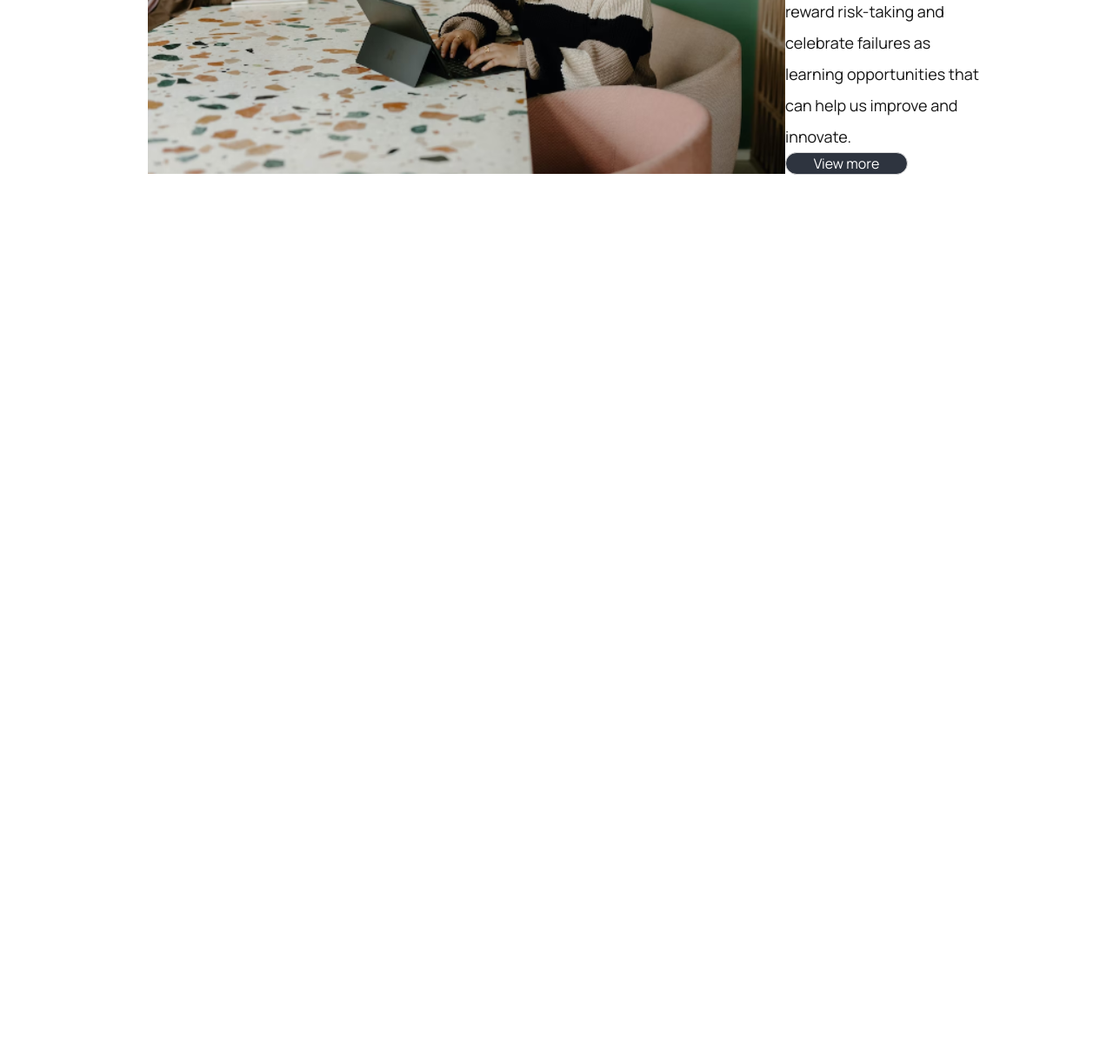
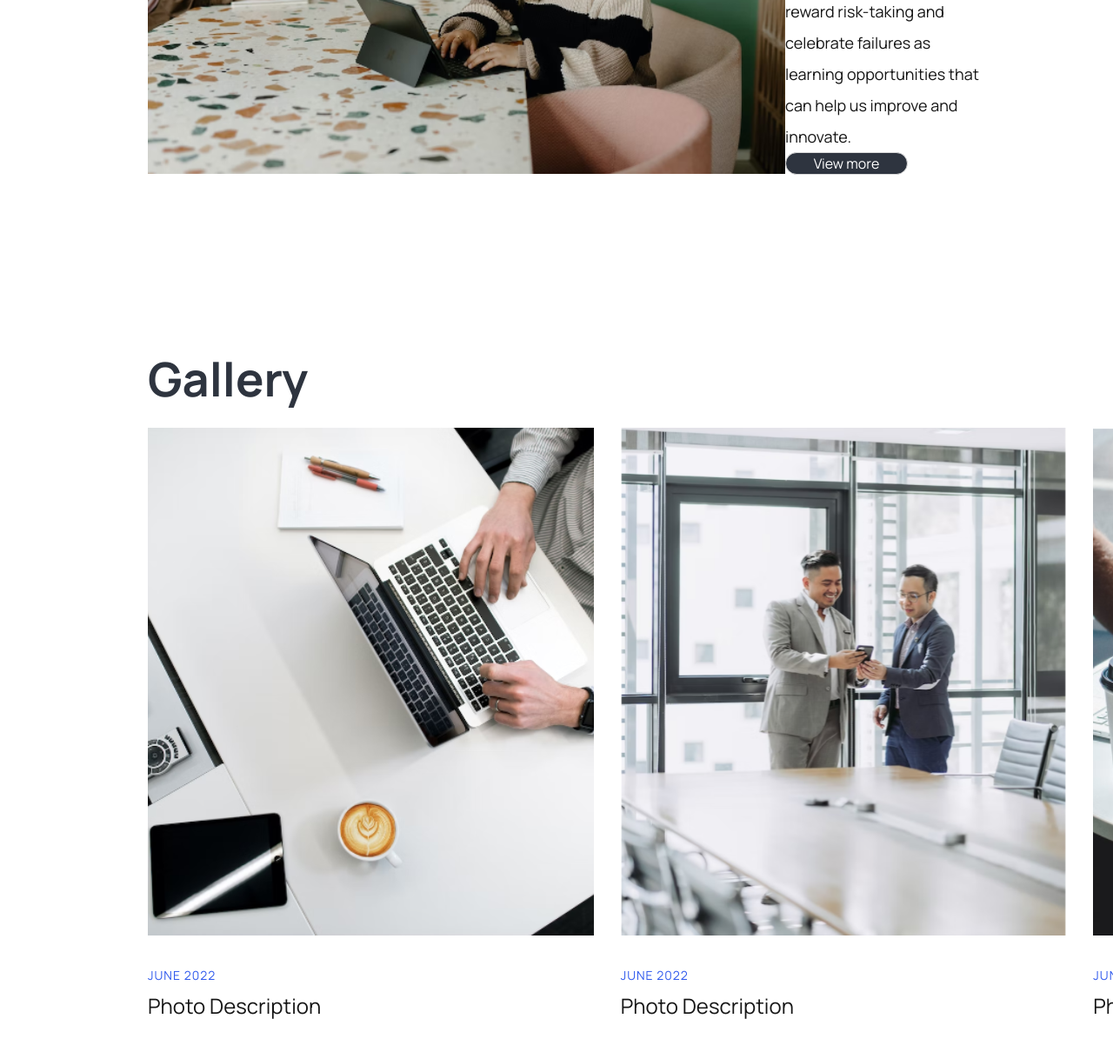
Before and after one commit to Doktorlich/petProject-1, a website built with Vite: page index.html in a window 1280 px wide. Shown: the part 3331-4541 px from the top of the page at 87% size. Before the commit the page ends 3631 px from the top, so only its background shows below. Built offline with nearby package versions, Linux system fonts and the light colour scheme.

Commit message:
Add block "gallery"

```diff
--- a/index.html
+++ b/index.html
@@ -162,7 +162,41 @@
       </div>
     </section>
 
-    <section class="section-4"></section>
+    <section class="gallery">
+      <div class="container">
+        <div class="gallery__inner">
+          <h2 class="gallery__h2">Gallery</h2>
+          <ul class="gallery__list">
+
+            <li class="gallery__list-item">
+              <img src="./public/images/gallery-img-item-1.png" alt="" class="gallery__img-item">
+              <div class="gallery__img-caption">
+                <time class="gallery__date-item">JUNE 2022</time>
+                <p class="gallery__caption-item">Photo Description</p>
+              </div>
+            </li>
+
+            <li class="gallery__list-item">
+              <img src="./public/images/gallery-img-item-2.png" alt="" class="gallery__img-item">
+              <div class="gallery__img-caption">
+                <time class="gallery__date-item">JUNE 2022</time>
+                <p class="gallery__caption-item">Photo Description</p>
+              </div>
+            </li>
+
+            <li class="gallery__list-item">
+              <img src="./public/images/gallery-img-item-3.png" alt="" class="gallery__img-item">
+              <div class="gallery__img-caption">
+                <time class="gallery__date-item">JUNE 2022</time>
+                <p class="gallery__caption-item">Photo Description</p>
+              </div>
+            </li>
+
+          </ul>
+        </div>
+      </div>
+
+    </section>
     <section class="section-5"></section>
 
   </main>
--- /dev/null
+++ b/src/scss/content__gallery.scss
@@ -0,0 +1,73 @@
+.gallery {
+    // .gallery__inner
+    padding: 100px 160px;
+    &__inner {
+        display: flex;
+        flex-direction: column;
+
+        gap: 22px;
+    }
+
+    // .gallery__h2
+
+    &__h2 {
+        color: rgb(46, 52, 63);
+        font-family: "ManropeBold";
+        font-size: 54px;
+        font-weight: 400;
+        line-height: 130%;
+    }
+
+    // .gallery__list
+
+    &__list {
+        display: flex;
+        gap: 31px;
+    }
+
+    // .gallery__list-item
+
+    &__list-item {
+        display: flex;
+        flex-direction: column;
+        justify-content: space-between;
+
+        height: 684px;
+    }
+
+    // .gallery__img-item
+
+    &__img-item {
+        width: 512.67px;
+        height: 584px;
+    }
+
+    // .gallery__img-caption
+
+    &__img-caption {
+        color: rgb(21, 21, 21);
+        font-family: "ManropeRegular";
+        font-size: 24px;
+        font-weight: 400;
+        line-height: 160%;
+        letter-spacing: 0px;
+    }
+
+    // .gallery__date-item
+
+    &__date-item {
+        color: rgb(47, 89, 237);
+
+        font-size: 14px;
+        font-weight: 500;
+        line-height: 140%;
+        letter-spacing: 1px;
+    }
+
+    // .gallery__caption-item
+
+    &__caption-item {
+    }
+}
+.container {
+}
--- a/src/scss/style.scss
+++ b/src/scss/style.scss
@@ -8,6 +8,7 @@
 @import "./content__services.scss";
 @import "./content__innovations.scss";
 @import "./content__synergy.scss";
+@import "./content__gallery.scss";
 
 html {
     box-sizing: border-box;
```
Also changed, not shown: public/images/gallery-img-item-1.png (added), public/images/gallery-img-item-2.png (added), public/images/gallery-img-item-3.png (added).
